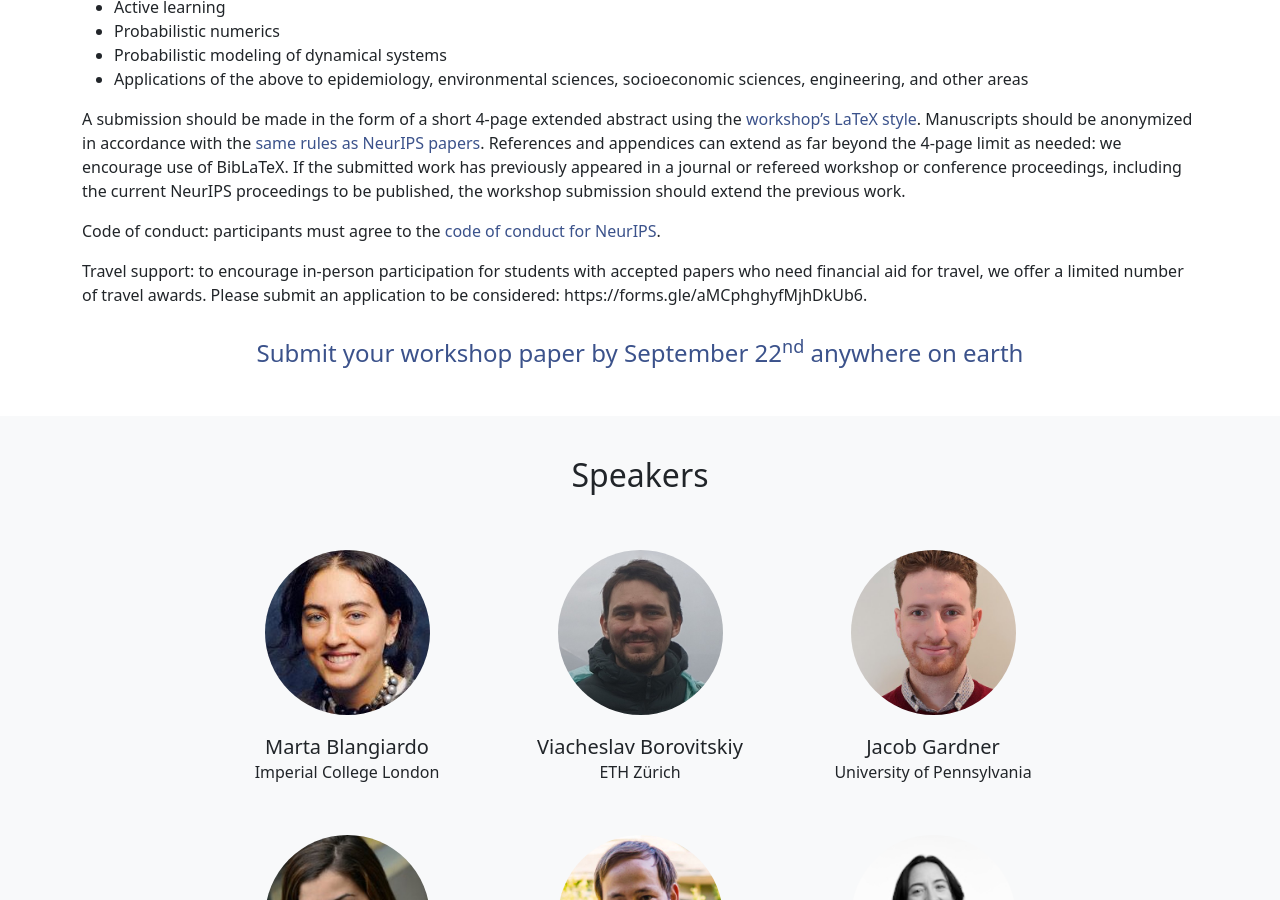
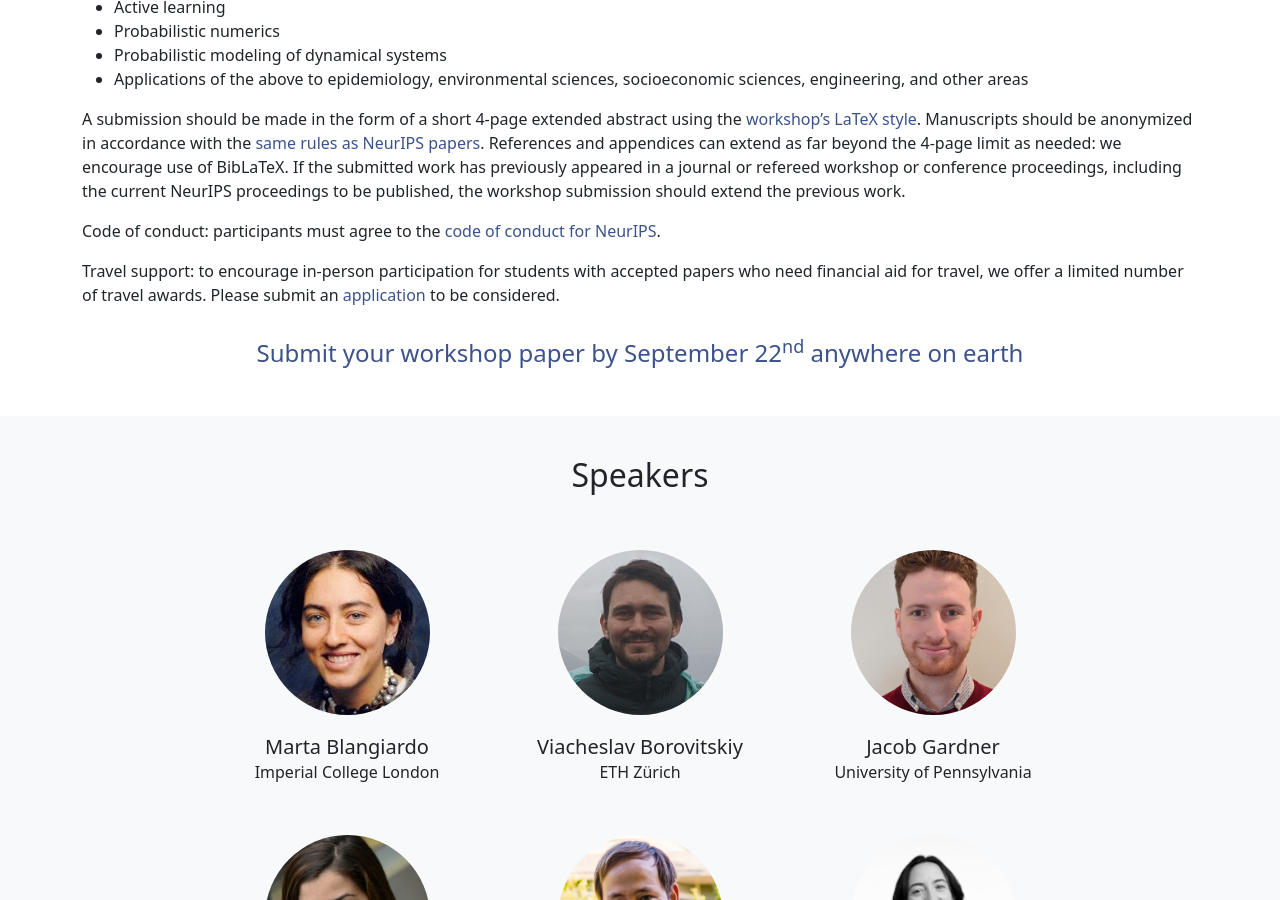
Before and after one commit to gp-seminar-series/neurips-2022, a Jekyll site: the page built from index.html, in a window 1280 px wide and 900 px high, scrolled down 1261 px. Built offline with Jekyll 4.4.1, drawn with Linux system fonts in a browser that asks for light colours; nearby versions of some CDN libraries; some of the changed lines change nothing that is shown.

Commit message:
Update photo and link.

```diff
--- a/submissions.html
+++ b/submissions.html
@@ -21,6 +21,6 @@ If the submitted work has previously appeared in a journal or refereed workshop
 
 Code of conduct: participants must agree to the <a href="https://neurips.cc/public/CodeOfConduct">code of conduct for NeurIPS</a>.
 
-Travel support: to encourage in-person participation for students with accepted papers who need financial aid for travel, we offer a limited number of travel awards. Please submit an application to be considered: https://forms.gle/aMCphghyfMjhDkUb6.
+Travel support: to encourage in-person participation for students with accepted papers who need financial aid for travel, we offer a limited number of travel awards. Please submit an <a href="https://neurips.cc/public/CodeOfConduct">application</a> to be considered.
 
 <p class="h4 text-center py-3"><a href="https://cmt3.research.microsoft.com/GPSMDMS2022/">Submit your workshop paper by September 22<sup>nd</sup> anywhere on earth</a></p>
```
Also changed, not shown: assets/organizers/zi-wang.jpg.
